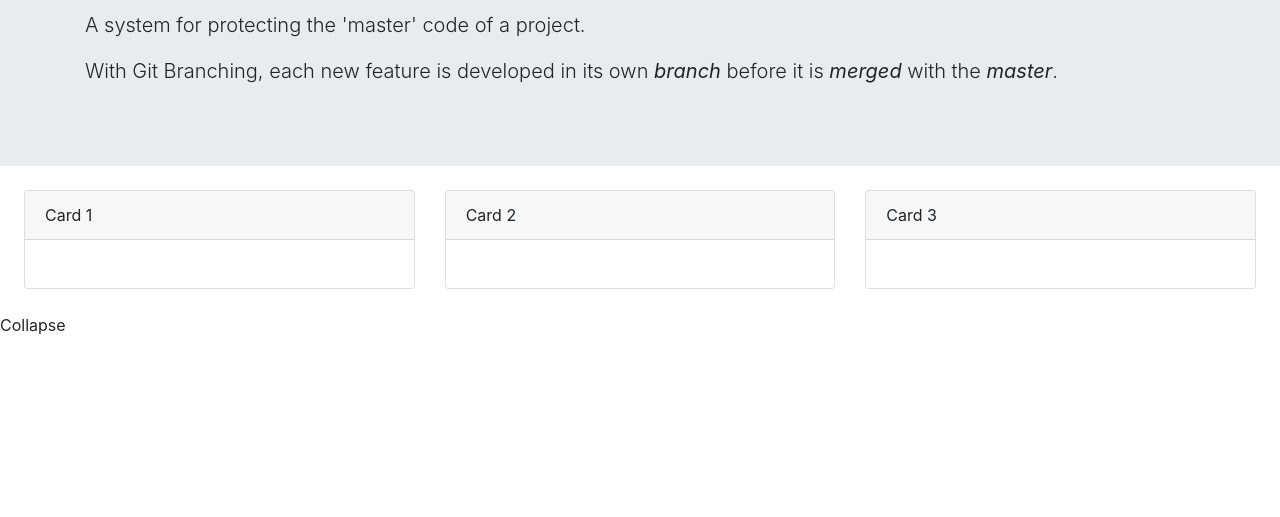
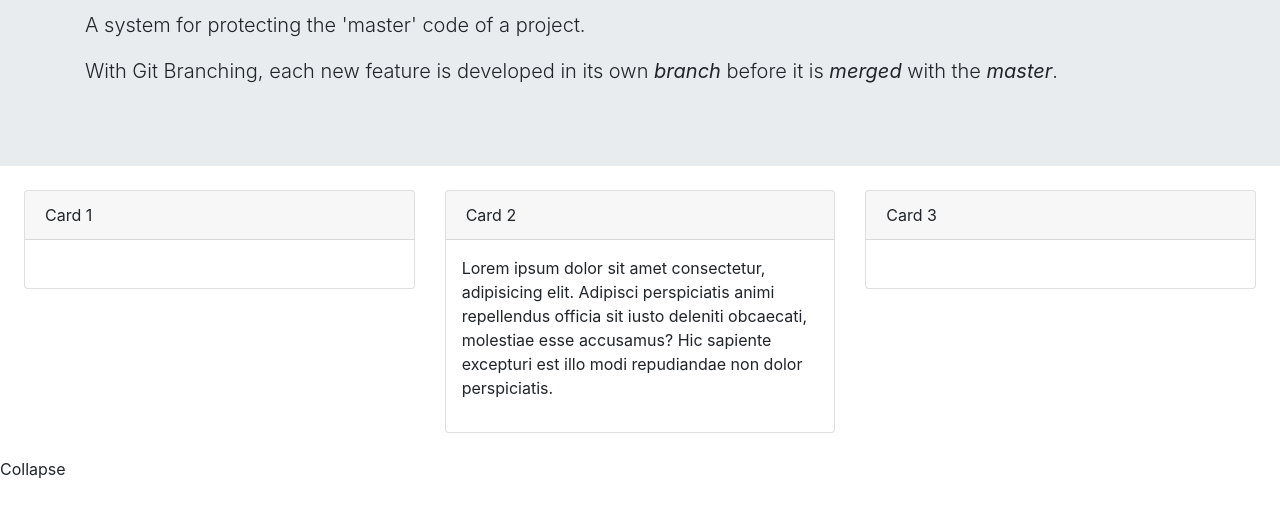
Before and after one commit to lalithapelluri6/git-branching-practice, a plain HTML site: page index.html in a window 1280 px wide. Shown: the part 209-726 px from the top of the page. Drawn offline with nearby package versions, Linux system fonts and the light colour scheme.

Commit message:
added lorem ipsum

```diff
--- a/index.html
+++ b/index.html
@@ -72,8 +72,10 @@
                   Card 2
                </div>
                <p class="p-3">
-                  <!-- ========== <Partner 2 Name> ========== -->
-
+                  <!-- ========== <Max Weidmer> ========== -->
+                  Lorem ipsum dolor sit amet consectetur, adipisicing elit. Adipisci perspiciatis animi repellendus
+                  officia sit iusto deleniti obcaecati, molestiae esse accusamus? Hic sapiente excepturi est illo modi
+                  repudiandae non dolor perspiciatis.
                   <!-- ====================================== -->
                </p>
             </div>
```
